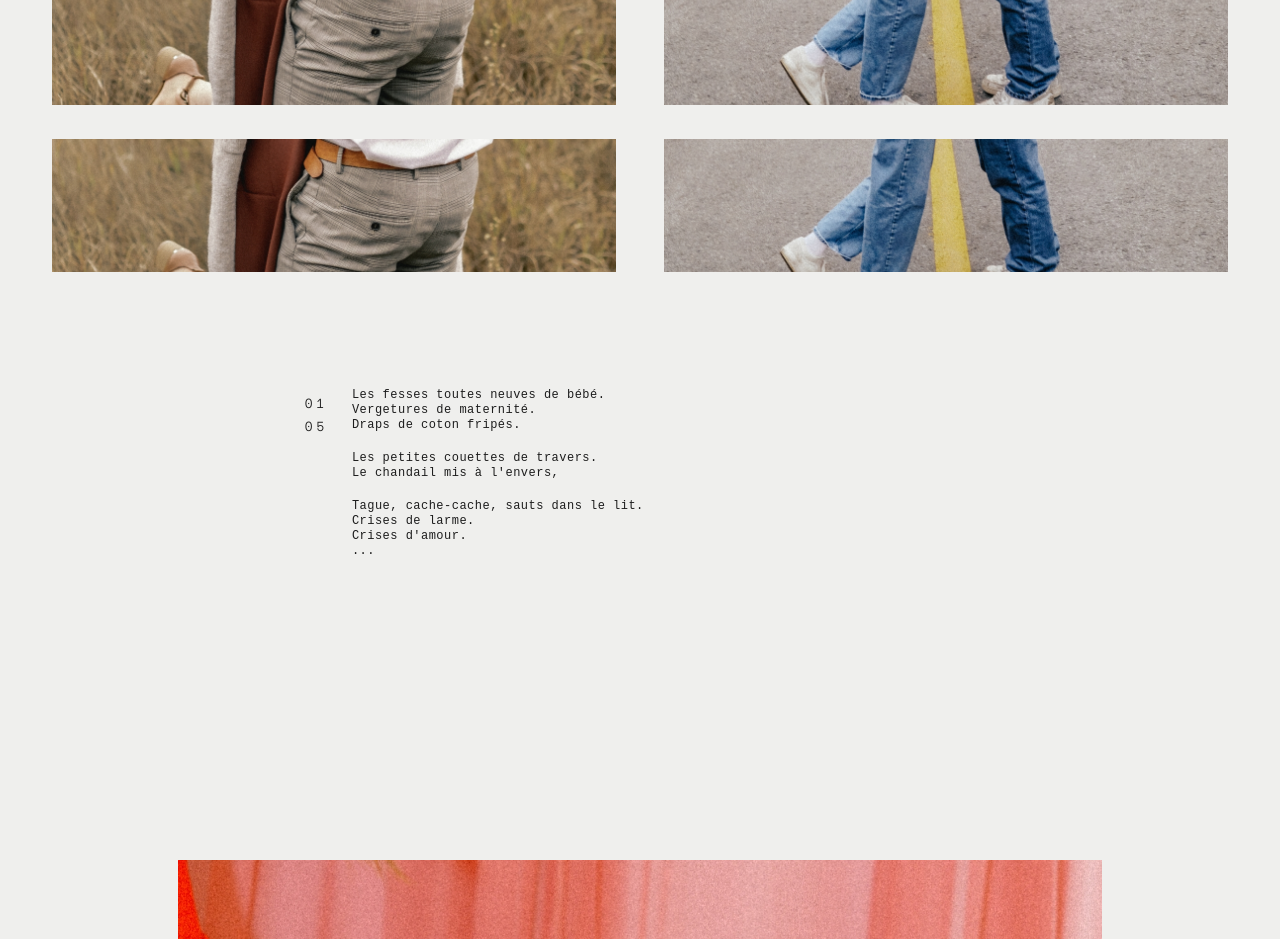
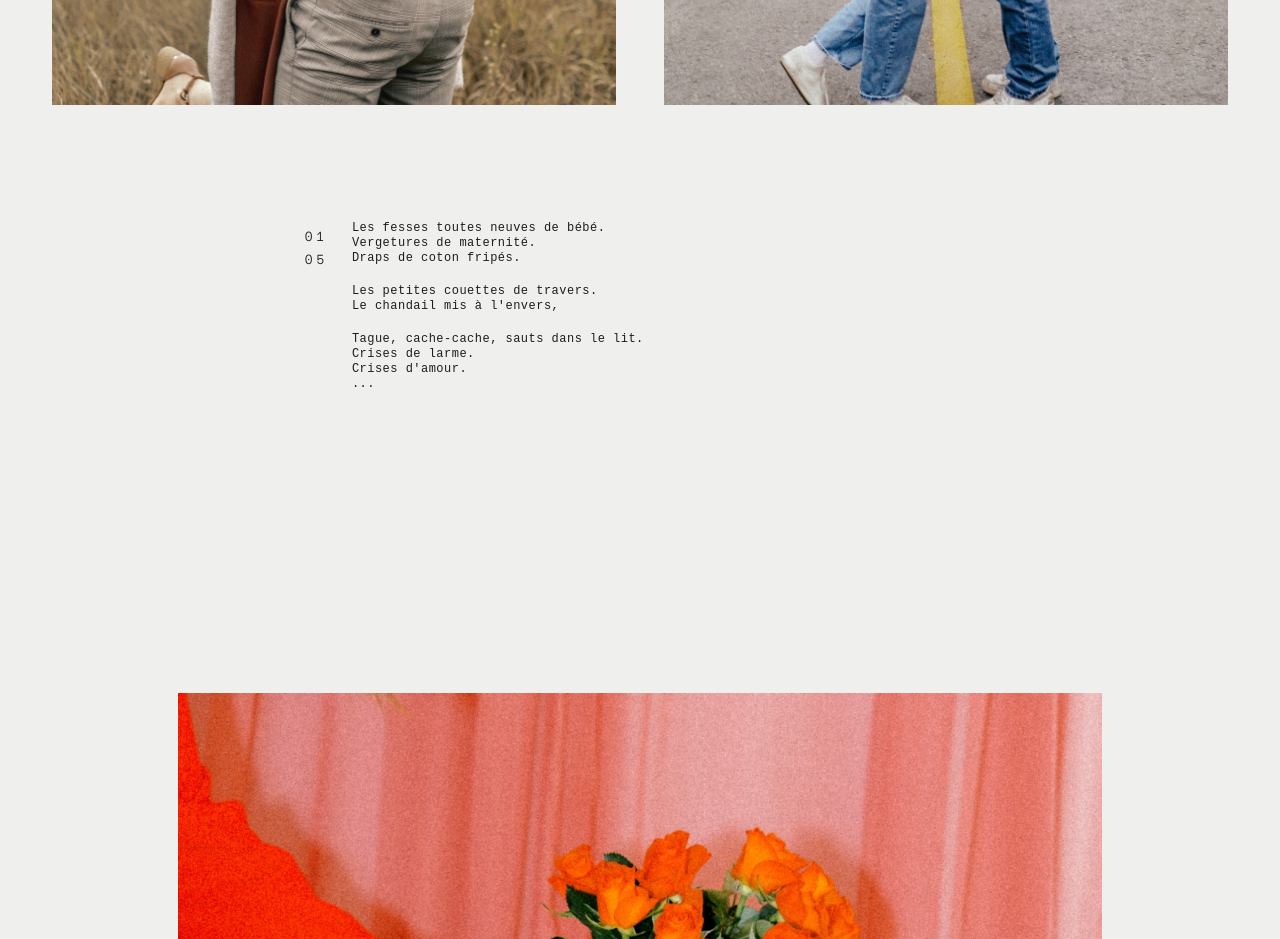
Before and after one commit to Karg007/emilierose, a Next.js app: page /photo in a window 1280 px wide. Shown: the part 780-1719 px from the top of the page. Built offline with nearby package versions, Linux system fonts and the light colour scheme.

Commit message:
Update page.tsx

```diff
--- a/app/photo/page.tsx
+++ b/app/photo/page.tsx
@@ -68,25 +68,7 @@ export default function PhotoPage() {
           </div>
         </section>
 
-        <section className="photo-twoUp photo-twoUp--continuation">
-          <div className="photo-imageCard photo-imageCard--wideShort">
-            <img
-              src="/images/photo/01.jpg"
-              alt="Suite visuelle de la première image"
-              className="photo-image"
-              style={{ objectPosition: "center 82%" }}
-            />
-          </div>
 
-          <div className="photo-imageCard photo-imageCard--wideShort">
-            <img
-              src="/images/photo/02.jpg"
-              alt="Suite visuelle de la deuxième image"
-              className="photo-image"
-              style={{ objectPosition: "center 84%" }}
-            />
-          </div>
-        </section>
 
         <section className="photo-textSection photo-textSection--first">
           <div className="photo-counter">
```
